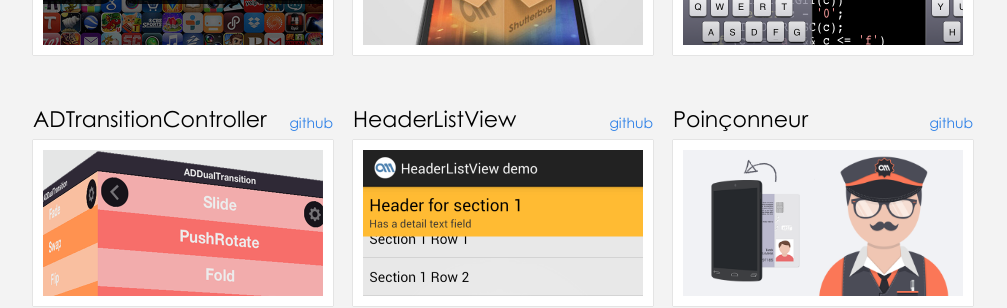
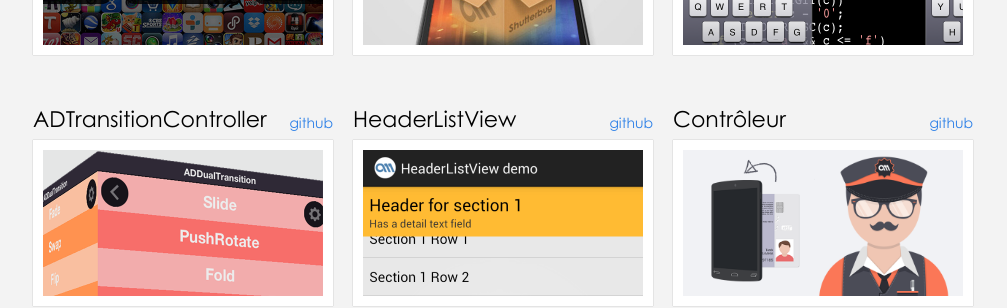
Before and after one commit to JamesLinus/applidium.github.io, a Jekyll site: the page built from index.html, in a window 1280 px wide. Shown: the part 600-908 px from the top of the page, without its empty margins (135-1142 px from the left). Built offline with Jekyll 4.4.1, drawn with Linux system fonts in a browser that asks for light colours.

Commit message:
Revert "Rename controleur to poinconneur"
This reverts commit 1e43cece1e7c5073c2e5c0e6369c29a01f3ba207.

```diff
--- a/_posts/2014-04-08-poinconneur.markdown
+++ b/_posts/2014-04-01-controleur.markdown
@@ -1,10 +1,10 @@
 ---
 layout: post
-title:  Poinçonneur
+title:  Contrôleur
 categories: android
-github: Poinconneur
+github: Controleur
 thumbnail_url: /images/controleur.png
-website: http://applidium.github.io/Poinconneur/
+website: http://applidium.github.io/Controleur/
 ---
 
 A Navigo pass (Paris area transportation card) reader.
```
